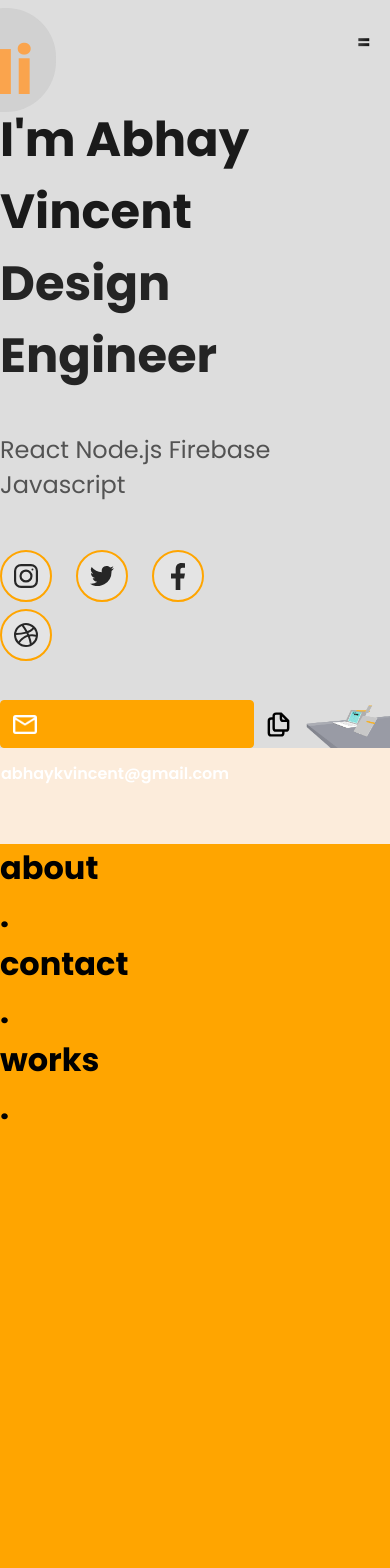
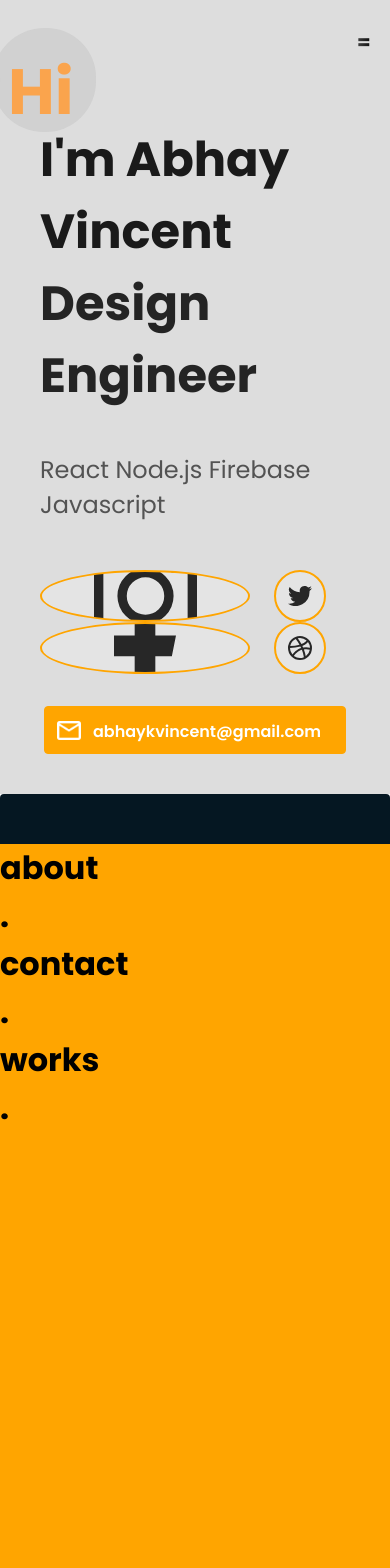
Before and after one commit to abhaykvincent/portfolio-2021, a React (Create React App) app: page / in a window 390 px wide. Shown: the top 1568 px of the page. Built offline with nearby package versions, Linux system fonts and the light colour scheme.

Commit message:
first impression responsive

```diff
--- a/src/App.scss
+++ b/src/App.scss
@@ -1016,19 +1016,70 @@
 @media (max-width: 425px) {
   .App{
     section{
+      &.first-impression {
+        display: grid;
+        height: auto;
+        padding: 0vw 0vw;
+        padding-top: 0vh;
+        grid-template-columns: 1fr 0fr;
+        .first-impression__left{
+        padding: 20px  40px 40px 40px;
+          .name-title-social{
+            .social-links{
+              display: grid;
+              grid-template-columns: 1fr 0fr;
+            }
+          }
+        }
+        .cta-wrap {
+          display: grid;
+          grid-template-columns:1fr 0fr;
+          grid-auto-flow: column;
+          align-content: center;
+          .email-cta {
+            justify-self: center;
+          }
+          .copy-icon{
+            display: none;
+          }
+      }
+    }
+    &.first-imagery-impression {
+      .image-strip {
+      display: grid;
+      grid-template-rows: 1fr 1fr 1fr;
+      grid-template-columns: 1fr ;
+      grid-gap: 16px;
+      height: 100vh;
+      transform: translateY(0%);
+  }
+      .image-background-layer{
+        height:0px;
+      }
+    }
     &.the-process{
       .head-text-border{
         font-size: 3rem;
       }
       .process-heading {
-        font-size: 3rem;
+        font-size: 3rem ;
       }
       .process{
         display: grid;
         grid-template-columns: 1fr ;
+        grid-template-rows: auto 50vh ;
       }
     }
   }
+
+  .parallax-outer{
+    width: 100%;
+    height: 100%;
+    .parallax-inner{
+      width: 100%;
+      height: calc(100% - 5vw);
+      }
+    }
 }
 }
 
```
Also changed, not shown: src/App.js, 1 other file (tests, documents, lock files or other folders).
